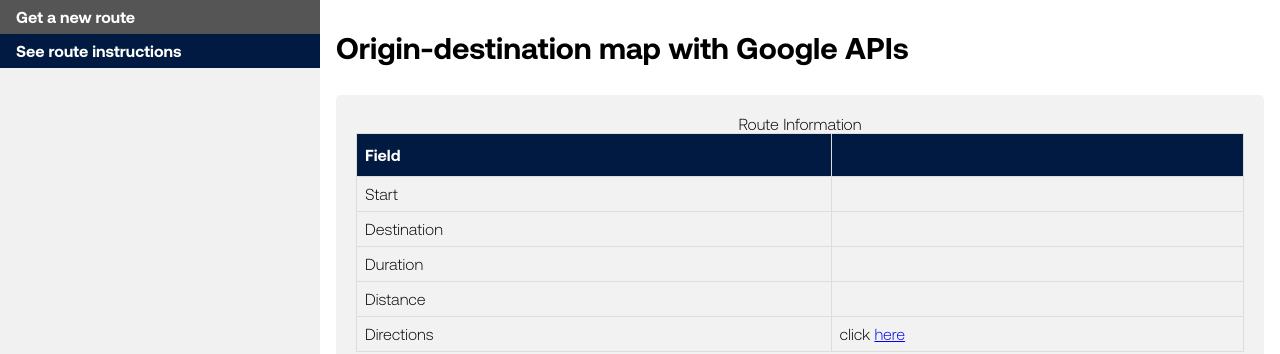
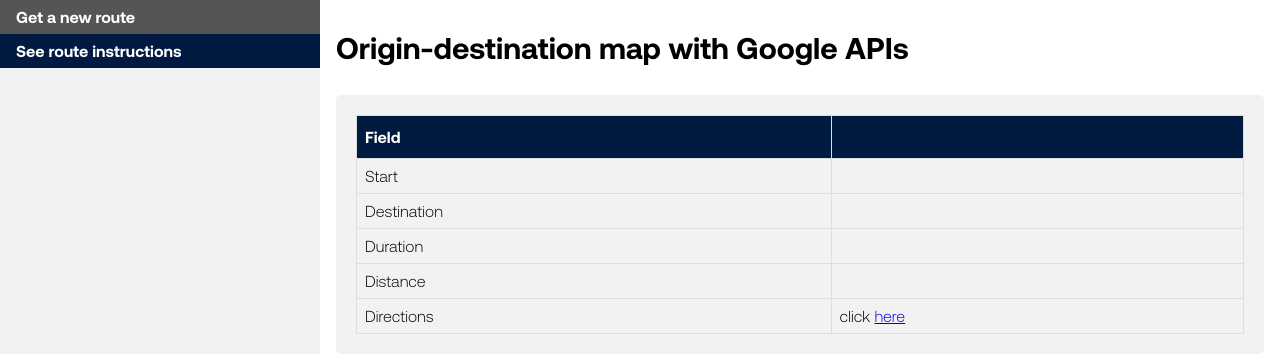
Before and after one commit to ygor-sena/urbe-me-django-challenge, a Django app: template urbe_me_django_challenge/main/templates/main/map.html in a window 1280 px wide. Shown: the top 354 px of the page. Run offline with Django 3.2, Linux system fonts and the light colour scheme; the template is opened without the code that fills it, so the values that code supplies are empty; some libraries are stand-ins or nearby versions.

Commit message:
refactor: hide captions and add API async loading

```diff
--- a/urbe_me_django_challenge/main/templates/main/map.html
+++ b/urbe_me_django_challenge/main/templates/main/map.html
@@ -28,7 +28,7 @@
 
 <div class="container">
   <table>
-	<caption>Route Information</caption>
+    <caption style="display: none;">Route Information</caption>
     <thead>
       <tr>
         <th>Field</th>
@@ -61,7 +61,7 @@
   </table>
 
   <table id="dir-table" hidden>
-	<caption>Route Directions</caption>
+	<caption style="display: none;">Route Directions</caption>
     <thead>
       <tr>
         <th>Directions</th>
--- a/urbe_me_django_challenge/static/css/main.css
+++ b/urbe_me_django_challenge/static/css/main.css
@@ -47,6 +47,10 @@ h3 {
 
 body, html, .map-container {
 	height: 100%;
+}
+
+caption {
+	display: none;
 }
 
 #map-route {
--- a/urbe_me_django_challenge/static/js/google_places.js
+++ b/urbe_me_django_challenge/static/js/google_places.js
@@ -3,7 +3,7 @@
  * initAutocomplete() to give the user input address fields autocomplete.
  */
 $.getScript(`https://maps.googleapis.com/maps/api/js?` +
-      `key=${google_api_key}&libraries=places&callback=initAutocomplete`)
+      `key=${google_api_key}&loading=async&libraries=places&callback=initAutocomplete`)
 
 let ORIGIN = 'a'
 let DESTINATION = 'b'
```
